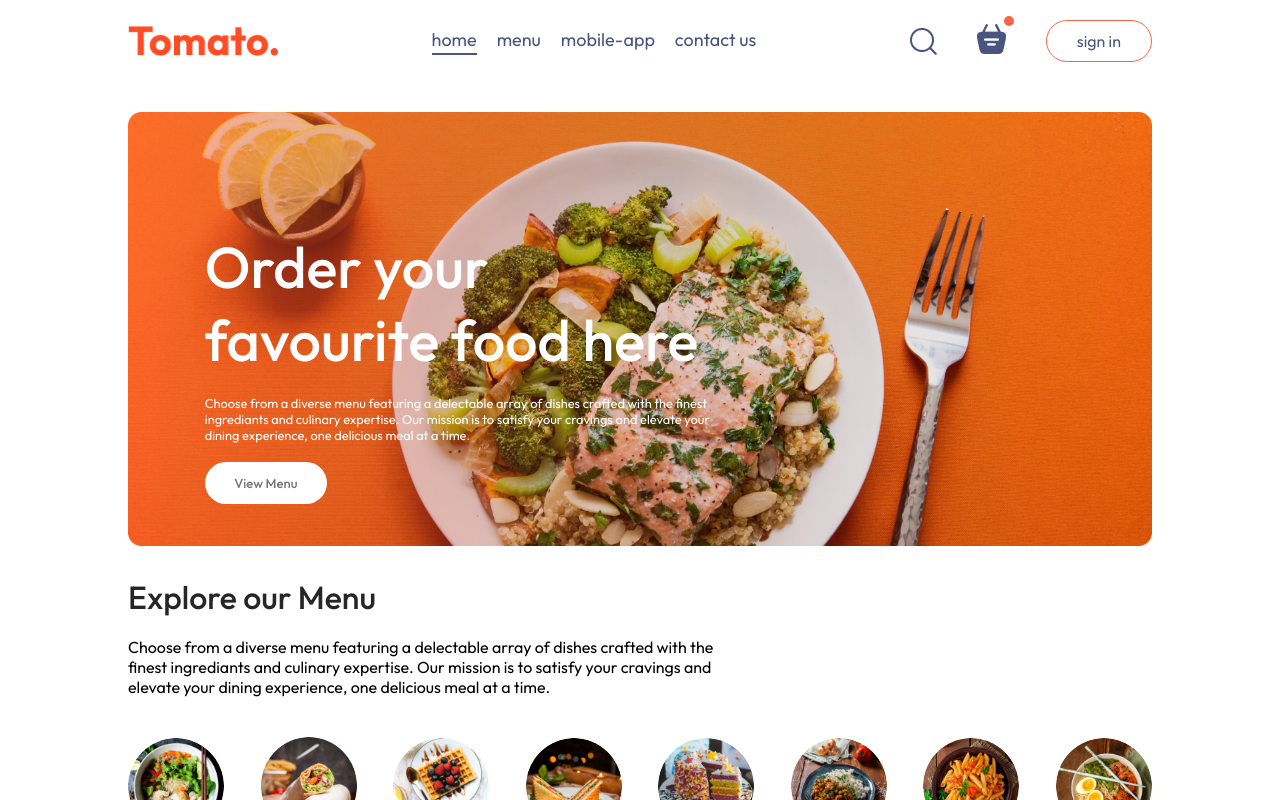
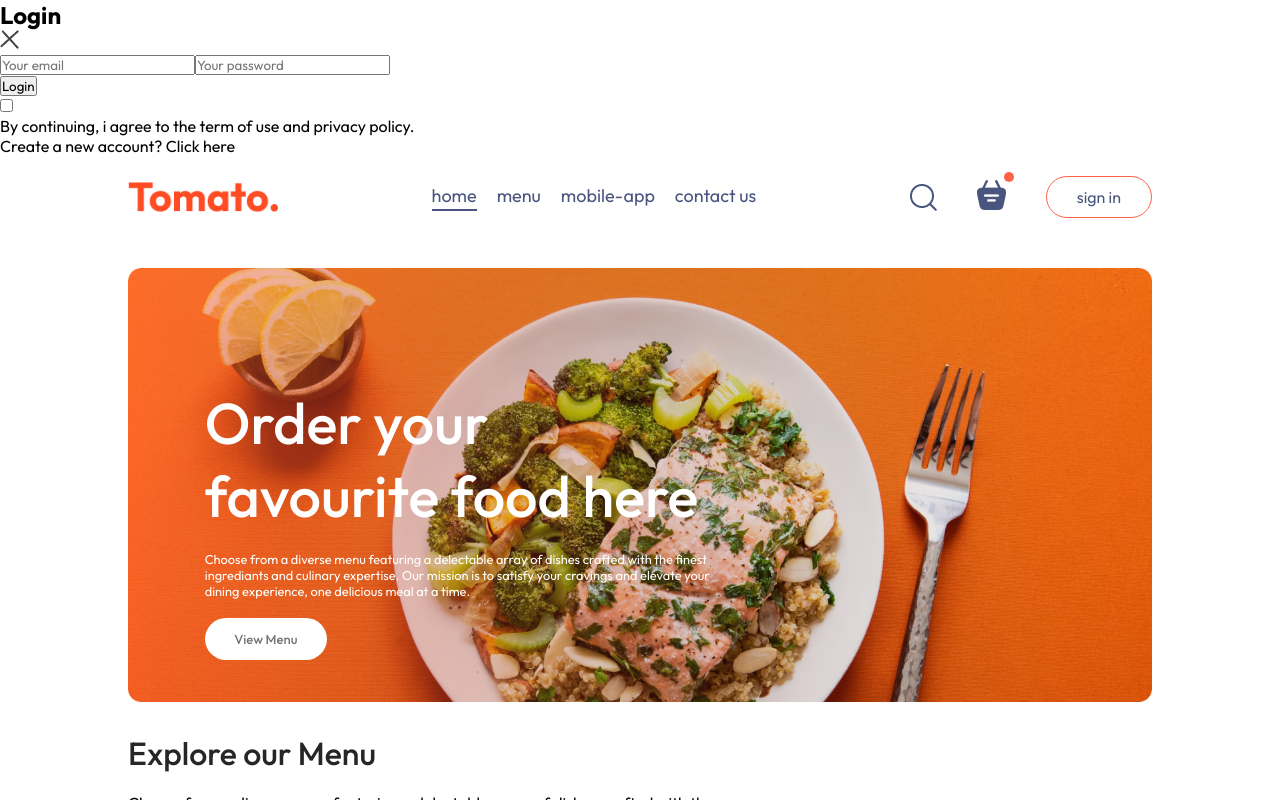
Before and after one commit to Muhammad-Mohsin0/food-del, a React (Vite) app in the folder frontend/: page / in a window 1280 px wide. Both pictures are taken after a click on the button "sign in". Shown: the top 800 px of the page. Built offline with nearby package versions, Linux system fonts and the light colour scheme.

Commit message:
Add Login popup

```diff
--- a/frontend/src/App.jsx
+++ b/frontend/src/App.jsx
@@ -1,15 +1,19 @@
-import React from "react";
+import React, { useState } from "react";
 import Navbar from "./components/Navbar/Navbar";
 import { Route, Routes } from "react-router-dom";
 import Home from "./pages/Home/Home";
 import Cart from "./pages/Cart/Cart";
 import PlaceOrder from "./pages/PlaceOrder/PlaceOrder";
 import Footer from "./components/Footer/Footer";
+import LoginPopup from "./components/LoginPopup/LoginPopup";
 const App = () => {
+  const [showLogin, setShowLogin] = useState(false);
+
   return (
     <>
+      {showLogin ? <LoginPopup setShowLogin={setShowLogin} /> : <></>}
       <div className="app">
-        <Navbar />
+        <Navbar setShowLogin={setShowLogin} />
         <Routes>
           <Route path="/" element={<Home />} />
           <Route path="/cart" element={<Cart />} />
--- /dev/null
+++ b/frontend/src/components/LoginPopup/LoginPopup.jsx
@@ -0,0 +1,50 @@
+import React, { useState } from "react";
+import "./LoginPopup.css";
+import { assets } from "../../assets/assets";
+
+const LoginPopup = ({ setShowLogin }) => {
+  const [currState, setCurrState] = useState("Login");
+  return (
+    <div className="login-popup">
+      <form className="login-popup-container">
+        <div className="login-popup-title">
+          <h2>{currState}</h2>
+          <img
+            onClick={() => setShowLogin(false)}
+            src={assets.cross_icon}
+            alt=""
+          />
+        </div>
+        <div className="login-popup-inputs">
+          {currState === "Login" ? (
+            <></>
+          ) : (
+            <input type="text" placeholder="Your name" required />
+          )}
+
+          <input type="email" placeholder="Your email" required />
+          <input type="password" placeholder="Your password" required />
+        </div>
+        <button>{currState === "Sign Up" ? "Create account" : "Login"}</button>
+
+        <div className="login-popup-condition">
+          <input type="checkbox" required />
+          <p>By continuing, i agree to the term of use and privacy policy.</p>
+        </div>
+        {currState === "Login" ? (
+          <p>
+            Create a new account?{" "}
+            <span onClick={() => setCurrState("Sign Up")}>Click here</span>
+          </p>
+        ) : (
+          <p>
+            Allready have an account?{" "}
+            <span onClick={() => setCurrState("Login")}>Login here</span>
+          </p>
+        )}
+      </form>
+    </div>
+  );
+};
+
+export default LoginPopup;
--- a/frontend/src/components/Navbar/Navbar.jsx
+++ b/frontend/src/components/Navbar/Navbar.jsx
@@ -1,37 +1,42 @@
 import React, { useState } from "react";
 import "./Navbar.css";
 import { assets } from "../../assets/assets.js";
-//efefefefefdfd
-const Navbar = () => {
+import { Link } from "react-router-dom";
+
+const Navbar = ({ setShowLogin }) => {
   const [menu, setMenu] = useState("home");
   return (
     <div className="navbar">
       <img src={assets.logo} alt="" className="logo" />
       <ul className="navbar-menu">
-        <li
+        <Link
+          to="/"
           onClick={() => setMenu("home")}
           className={menu === "home" ? "active" : ""}
         >
           home
-        </li>
-        <li
+        </Link>
+        <a
+          href="#explore-menu"
           onClick={() => setMenu("menu")}
           className={menu === "menu" ? "active" : ""}
         >
           menu
-        </li>
-        <li
+        </a>
+        <a
+          href="#app-download"
           onClick={() => setMenu("mobile-app")}
           className={menu === "mobile-app" ? "active" : ""}
         >
           mobile-app
-        </li>
-        <li
+        </a>
+        <a
+          href="#footer"
           onClick={() => setMenu("contact us")}
           className={menu === "contact us" ? "active" : ""}
         >
           contact us
-        </li>
+        </a>
       </ul>
       <div className="navbar-right">
         <img src={assets.search_icon} alt="" />
@@ -39,7 +44,7 @@
           <img src={assets.basket_icon} alt="" />
           <div className="dot"></div>
         </div>
-        <button>sign in</button>
+        <button onClick={() => setShowLogin(true)}>sign in</button>
       </div>
     </div>
   );
--- a/frontend/src/index.css
+++ b/frontend/src/index.css
@@ -5,6 +5,7 @@
   margin: 0;
   box-sizing: border-box;
   font-family: Outfit;
+  scroll-behavior: smooth;
 }
 
 body{
```
Also changed, not shown: frontend/src/components/LoginPopup/LoginPopup.css (added).
